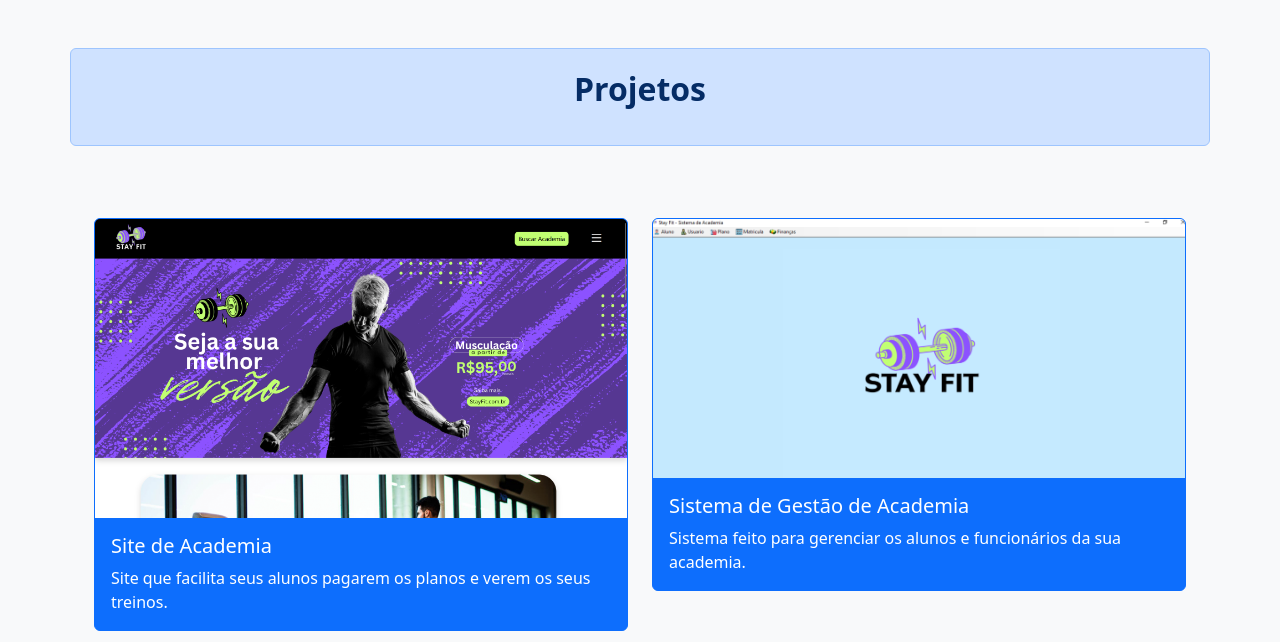
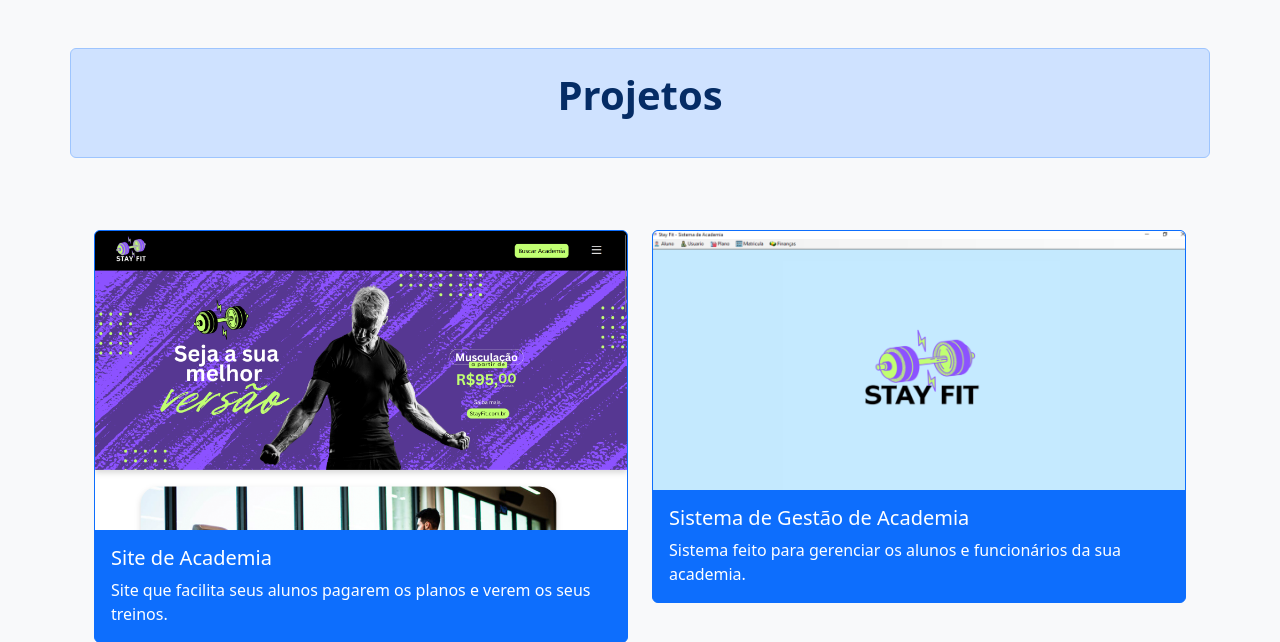
Before and after one commit to ProgramEast/portfolio, a PHP site: page / in a window 1280 px wide. Shown: the part 106-748 px from the top of the page. Run offline with PHP 8.4, Linux system fonts and the light colour scheme.

Commit message:
refactor: aumentando tamanho da fonte

```diff
--- a/cards.php
+++ b/cards.php
@@ -1,5 +1,5 @@
 <div class="container alert alert-primary mt-5 d-flex justify-content-center" role="alert">
-    <p class="fs-2 fw-bold mx-auto">Projetos</p>
+    <p class="fs-1 fw-bold mx-auto">Projetos</p>
 </div>
 
 <div class="container row row-cols-1 row-cols-md-2 g-4 mx-auto my-5" id="projetos">
```
